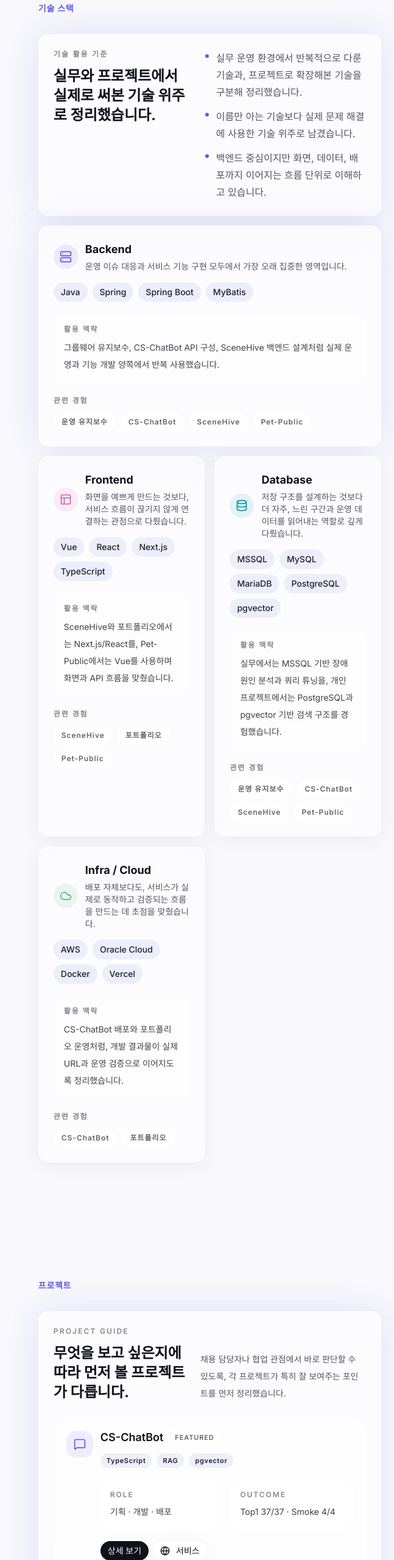
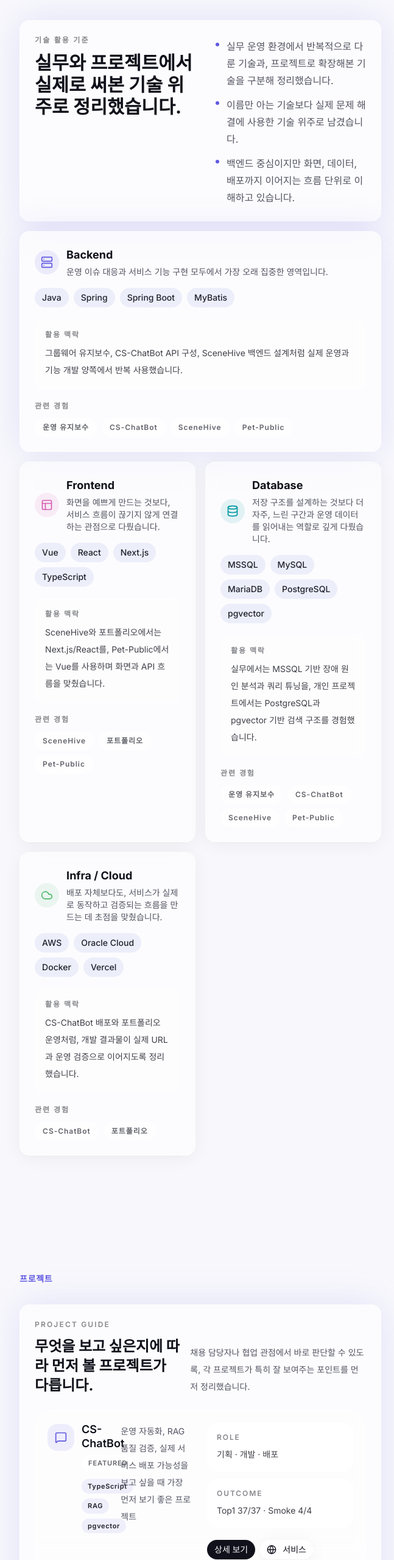
Before and after one commit to jdhert/jdhert.github.io, a Next.js app: page / in a window 1280 px wide. Shown: the part 2940-5498 px from the top of the page at 61% size, without its empty margins (558-1205 px from the left). Built offline with nearby package versions, Linux system fonts and the light colour scheme.

Commit message:
메인 레이아웃과 프로젝트 가이드 가독성 조정

```diff
--- a/app/page.tsx
+++ b/app/page.tsx
@@ -22,10 +22,10 @@ export default function PortfolioPage() {
       {/* Mobile Navigation */}
       <MobileNavigation />
 
-      <div className="relative z-10 min-h-screen px-6 pb-12 pt-28 lg:px-24 lg:py-0">
-        <div className="mx-auto max-w-screen-xl lg:flex lg:justify-between lg:gap-16">
+      <div className="relative z-10 min-h-screen px-6 pb-12 pt-28 lg:px-20 lg:py-0 xl:px-24">
+        <div className="mx-auto max-w-screen-2xl lg:flex lg:justify-between lg:gap-14 xl:gap-16">
           {/* Left Column - Fixed on Desktop */}
-          <header className="lg:sticky lg:top-0 lg:flex lg:max-h-screen lg:w-[45%] lg:flex-col lg:justify-between lg:py-24">
+          <header className="lg:sticky lg:top-0 lg:flex lg:max-h-screen lg:w-[42%] lg:flex-col lg:justify-between lg:py-24">
             <div>
               <HeroSection />
               <div className="mt-16">
@@ -35,7 +35,7 @@ export default function PortfolioPage() {
           </header>
 
           {/* Right Column - Scrollable Content */}
-          <main className="lg:w-[55%] lg:py-24 pt-8">
+          <main className="lg:w-[58%] lg:py-24 pt-8">
             <HighlightsSection />
             <AboutSection />
             <ExperienceSection />
--- a/components/portfolio/projects-section.tsx
+++ b/components/portfolio/projects-section.tsx
@@ -44,7 +44,7 @@ export function ProjectsSection() {
                     key={`${project.slug}-guide`}
                     className="rounded-[1.75rem] border border-white/45 bg-white/45 p-5 shadow-[0_16px_40px_rgba(255,255,255,0.16)]"
                   >
-                    <div className="grid gap-5 2xl:grid-cols-[minmax(0,0.85fr)_minmax(0,1.2fr)_minmax(220px,0.75fr)]">
+                    <div className="grid gap-6 xl:grid-cols-[minmax(0,0.9fr)_minmax(0,1.1fr)_minmax(240px,0.78fr)]">
                       <div className="flex min-w-0 items-start gap-3">
                         <div className={`mt-0.5 rounded-2xl p-3 ${project.bgColor}`}>
                           <Icon className={`h-5 w-5 ${project.color}`} />
@@ -69,7 +69,7 @@ export function ProjectsSection() {
                             ))}
                           </div>
 
-                          <div className="mt-5 grid gap-3 sm:grid-cols-2 2xl:hidden">
+                          <div className="mt-5 grid gap-3 sm:grid-cols-2 xl:hidden">
                             {roleFact && (
                               <div className="rounded-2xl bg-white/55 px-4 py-4">
                                 <p className="text-xs font-semibold tracking-[0.16em] text-foreground/50">
@@ -92,7 +92,7 @@ export function ProjectsSection() {
                             )}
                           </div>
 
-                          <div className="mt-5 flex flex-wrap gap-2 2xl:hidden">
+                          <div className="mt-5 flex flex-wrap gap-2 xl:hidden">
                             <Button
                               type="button"
                               size="sm"
@@ -129,7 +129,7 @@ export function ProjectsSection() {
                         </p>
                       </div>
 
-                      <div className="hidden 2xl:block">
+                      <div className="hidden xl:block">
                         <div className="grid gap-3">
                           {roleFact && (
                             <div className="rounded-2xl bg-white/55 px-4 py-4">
--- a/components/portfolio/skills-section.tsx
+++ b/components/portfolio/skills-section.tsx
@@ -36,17 +36,17 @@ export function SkillsSection() {
 
       <div className="space-y-4">
         <BentoCard highlight>
-          <div className="grid gap-6 lg:grid-cols-[0.92fr_1.08fr]">
+          <div className="grid gap-6 lg:grid-cols-[1.05fr_0.95fr] lg:items-start">
             <div>
               <p className="text-xs font-semibold tracking-[0.18em] text-foreground/50">
                 기술 활용 기준
               </p>
-              <h3 className="mt-3 text-2xl font-bold text-foreground">
+              <h3 className="mt-3 max-w-lg text-[clamp(1.9rem,2.3vw,2.5rem)] font-bold leading-[1.18] text-balance text-foreground">
                 실무와 프로젝트에서 실제로 써본 기술 위주로 정리했습니다.
               </h3>
             </div>
 
-            <ul className="space-y-3 text-sm leading-7 text-muted-foreground sm:text-base">
+            <ul className="space-y-3 text-sm leading-7 text-muted-foreground sm:text-base lg:pt-1">
               {portfolio.skillApproach.map((item) => (
                 <li key={item} className="flex gap-3">
                   <span className="mt-2 h-1.5 w-1.5 shrink-0 rounded-full bg-primary" />
```
